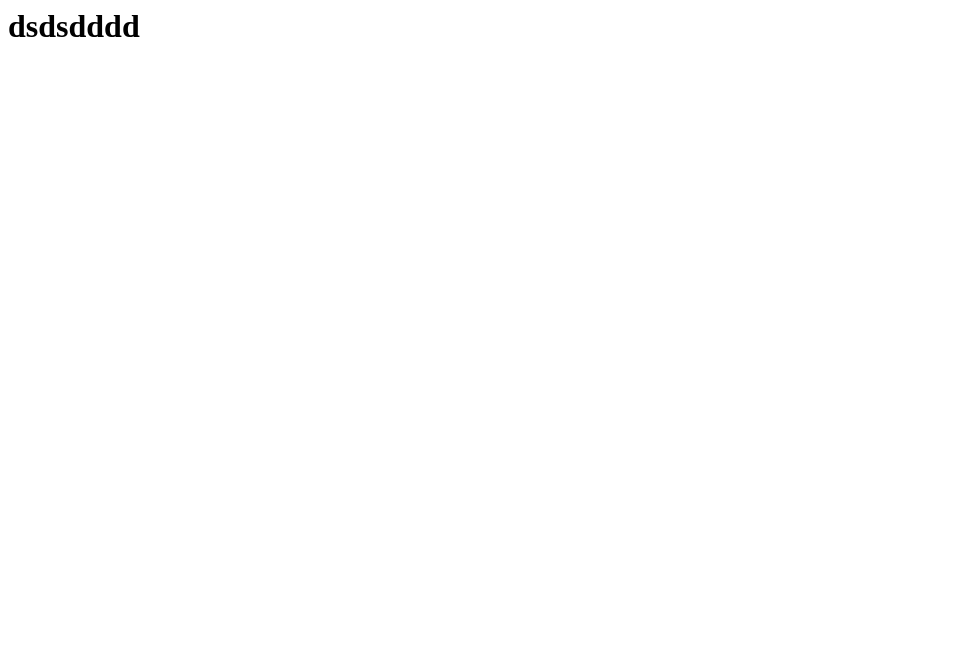
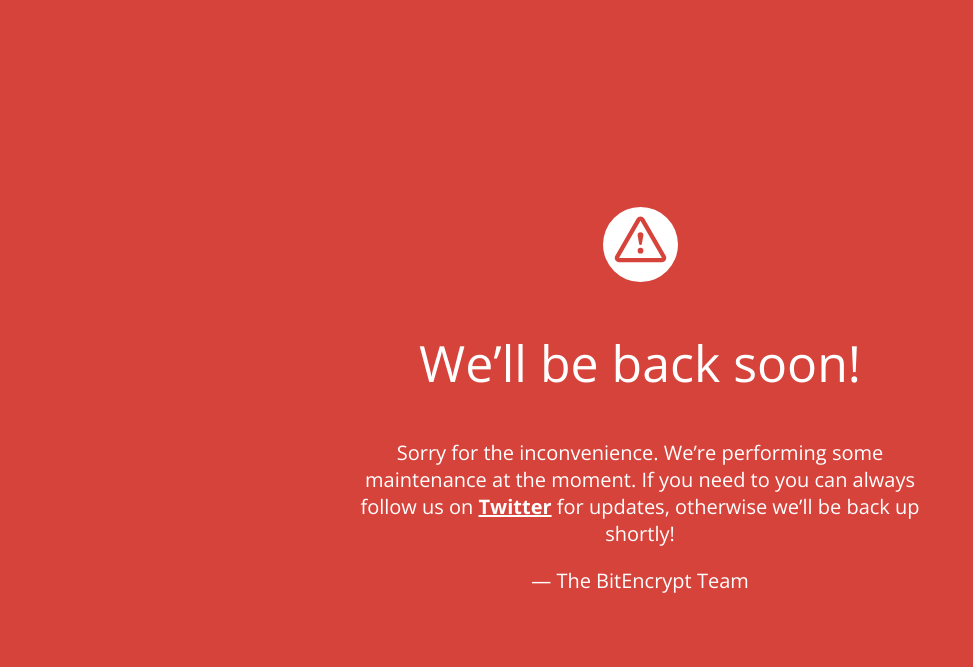
Before and after one commit to BitEncrypt/BitEncrypt, a plain HTML site: page index.html in a window 1280 px wide. Shown: the whole page, without its empty margins (0-973 px from the left). Drawn offline with nearby package versions, Linux system fonts and the light colour scheme.

Commit message:
Update index.html

```diff
--- a/index.html
+++ b/index.html
@@ -1 +1,23 @@
-<h1>dsdsdddd</h1>
+<!doctype html>
+<title>Site Maintenance</title>
+<link href="https://fonts.googleapis.com/css?family=Open+Sans:300,400,700" rel="stylesheet">
+<style>
+  html, body { padding: 0; margin: 0; width: 100%; height: 100%; }
+  * {box-sizing: border-box;}
+  body { text-align: center; padding: 0; background: #d6433b; color: #fff; font-family: Open Sans; }
+  h1 { font-size: 50px; font-weight: 100; text-align: center;}
+  body { font-family: Open Sans; font-weight: 100; font-size: 20px; color: #fff; text-align: center; display: -webkit-box; display: -ms-flexbox; display: flex; -webkit-box-pack: center; -ms-flex-pack: center; justify-content: center; -webkit-box-align: center; -ms-flex-align: center; align-items: center;}
+  article { display: block; width: 700px; padding: 50px; margin: 0 auto; }
+  a { color: #fff; font-weight: bold;}
+  a:hover { text-decoration: none; }
+  svg { width: 75px; margin-top: 1em; }
+</style>
+
+<article>
+    <svg xmlns="http://www.w3.org/2000/svg" viewBox="0 0 202.24 202.24"><defs><style>.cls-1{fill:#fff;}</style></defs><title>Asset 3</title><g id="Layer_2" data-name="Layer 2"><g id="Capa_1" data-name="Capa 1"><path class="cls-1" d="M101.12,0A101.12,101.12,0,1,0,202.24,101.12,101.12,101.12,0,0,0,101.12,0ZM159,148.76H43.28a11.57,11.57,0,0,1-10-17.34L91.09,31.16a11.57,11.57,0,0,1,20.06,0L169,131.43a11.57,11.57,0,0,1-10,17.34Z"/><path class="cls-1" d="M101.12,36.93h0L43.27,137.21H159L101.13,36.94Zm0,88.7a7.71,7.71,0,1,1,7.71-7.71A7.71,7.71,0,0,1,101.12,125.63Zm7.71-50.13a7.56,7.56,0,0,1-.11,1.3l-3.8,22.49a3.86,3.86,0,0,1-7.61,0l-3.8-22.49a8,8,0,0,1-.11-1.3,7.71,7.71,0,1,1,15.43,0Z"/></g></g></svg>
+    <h1>We&rsquo;ll be back soon!</h1>
+    <div>
+        <p>Sorry for the inconvenience. We&rsquo;re performing some maintenance at the moment. If you need to you can always follow us on <a href="http://www.twitter.com/">Twitter</a> for updates, otherwise we&rsquo;ll be back up shortly!</p>
+        <p>&mdash; The BitEncrypt Team</p>
+    </div>
+</article>
```
